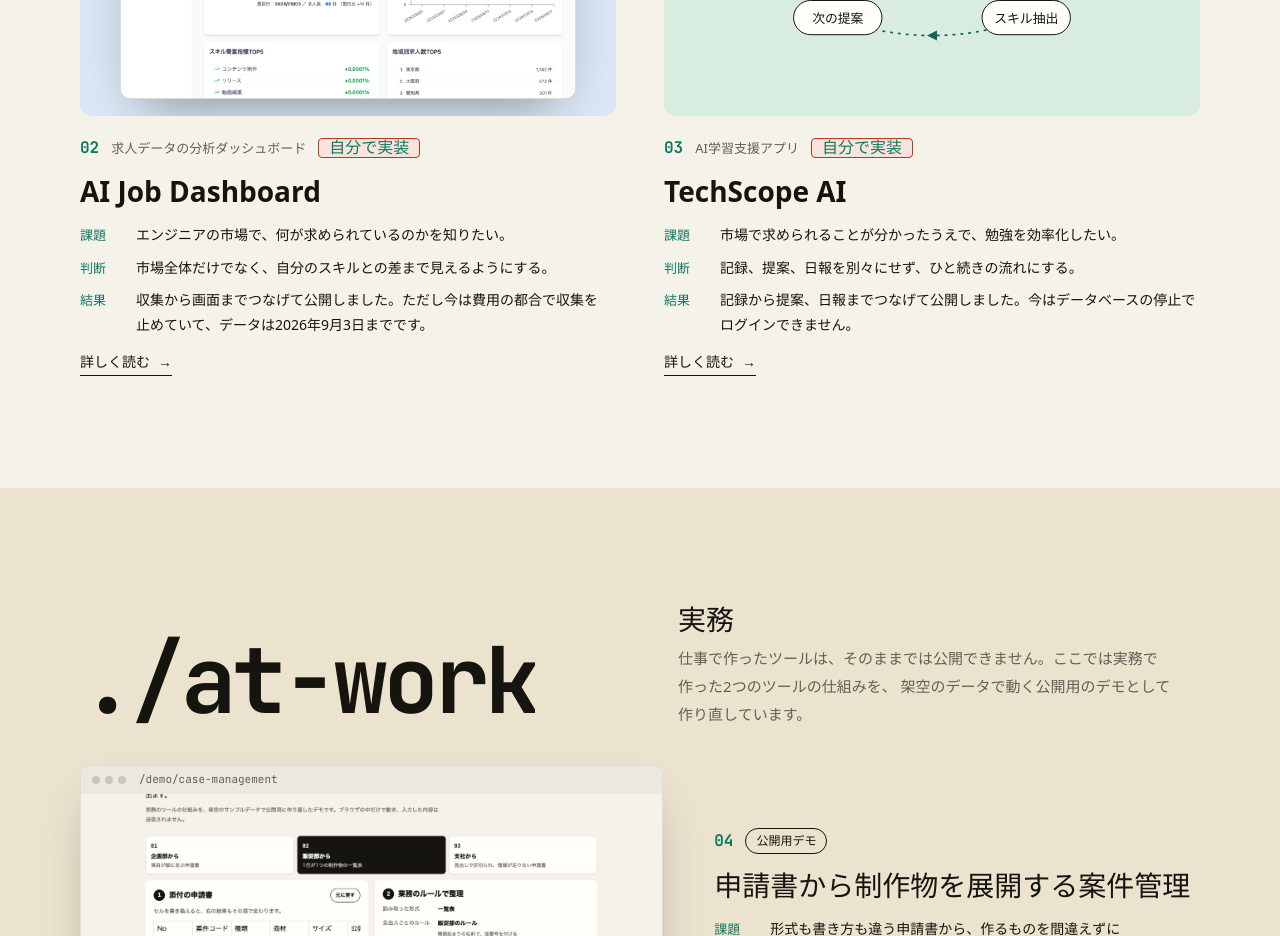
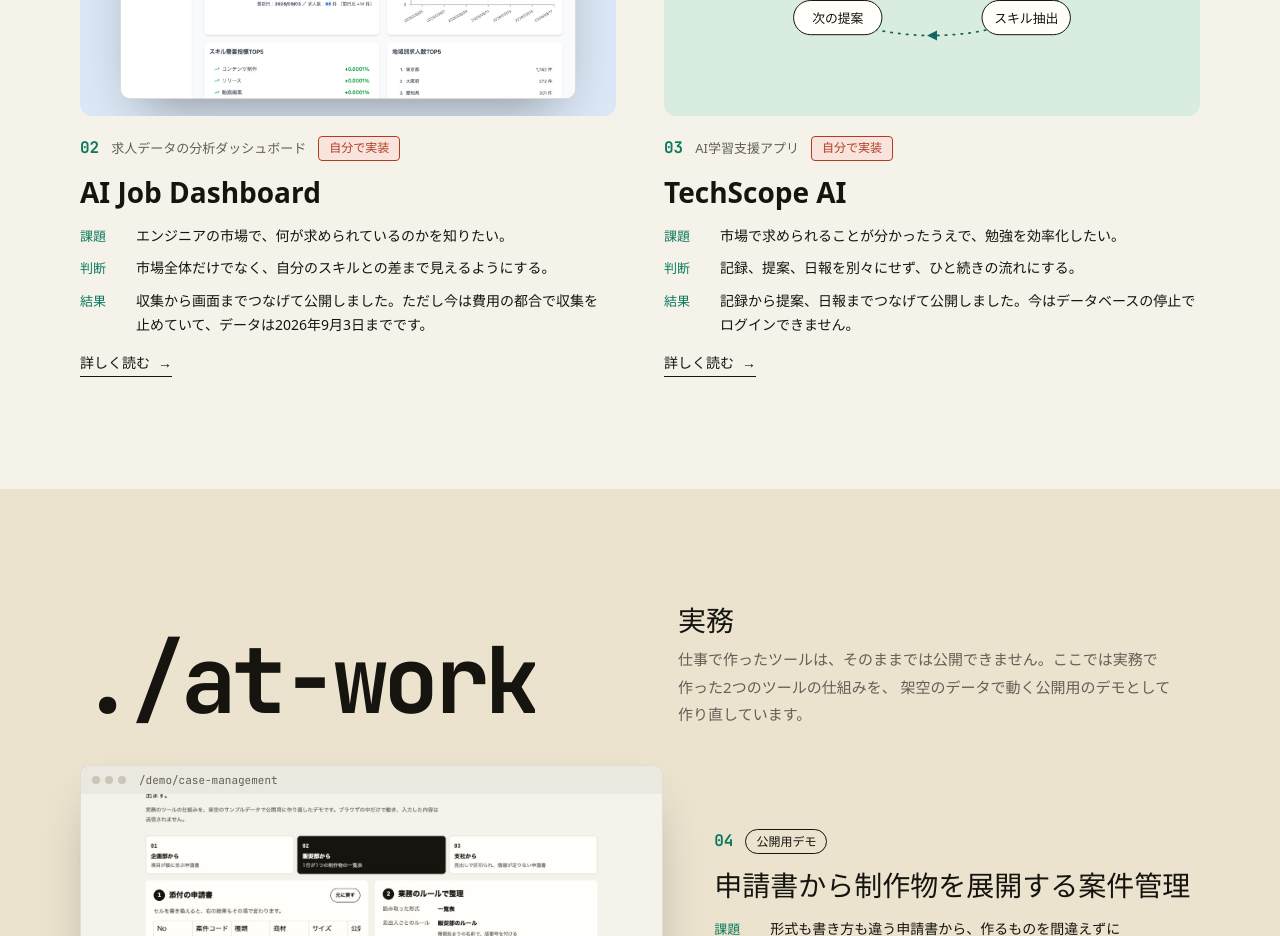
Before and after one commit to shohei9278/portfolio-index, a React (Vite) app: page / in a window 1280 px wide. Shown: the part 3120-4056 px from the top of the page. Built offline with nearby package versions, Linux system fonts and the light colour scheme.

Commit message:
作品カードの「自分で実装」タグの表示崩れを直す
番号用の文字スタイルがタグにもかかっていたので、対象を番号だけにする。

Co-Authored-By: Claude Opus 5.5 <noreply@anthropic.com>

```diff
--- a/src/styles.css
+++ b/src/styles.css
@@ -662,7 +662,7 @@ button {
 }
 
 .featured__tag span,
-.work-card__meta span {
+.work-card__meta > span:not(.build-badge) {
   color: var(--accent);
   font-family: var(--mono);
   font-size: 16px;
```
